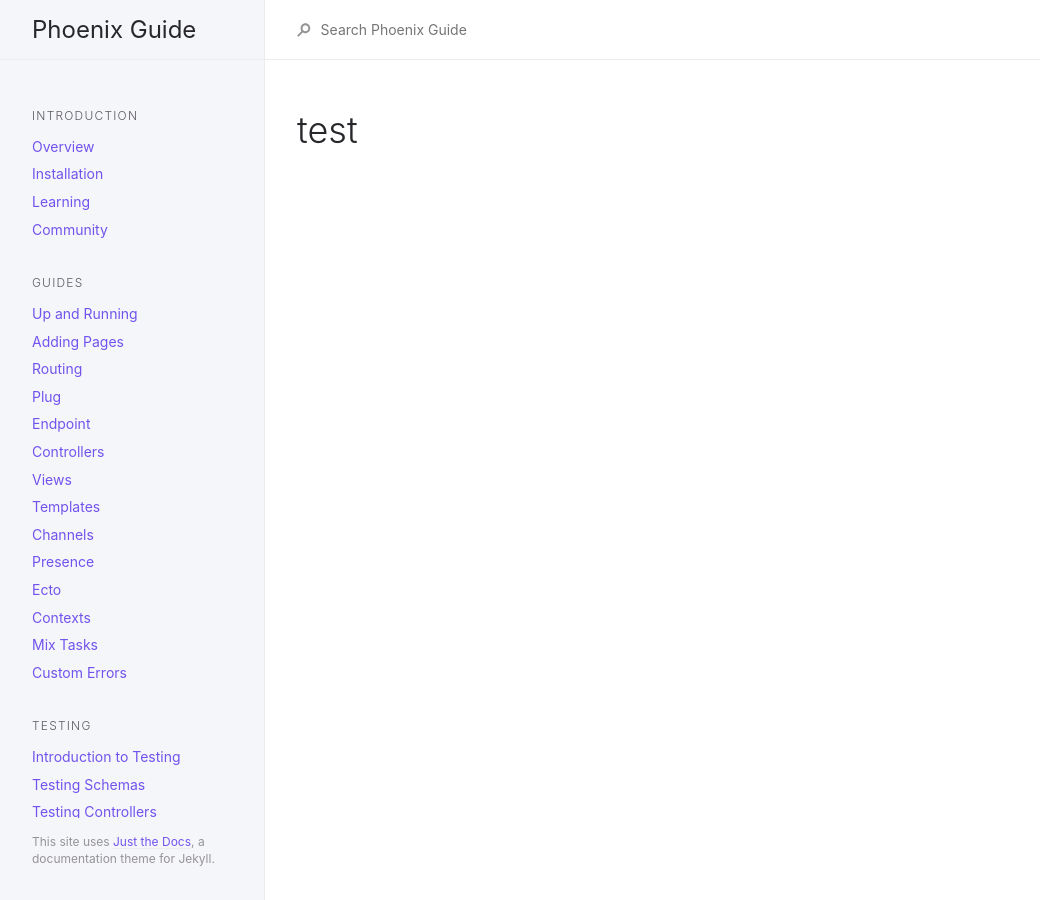
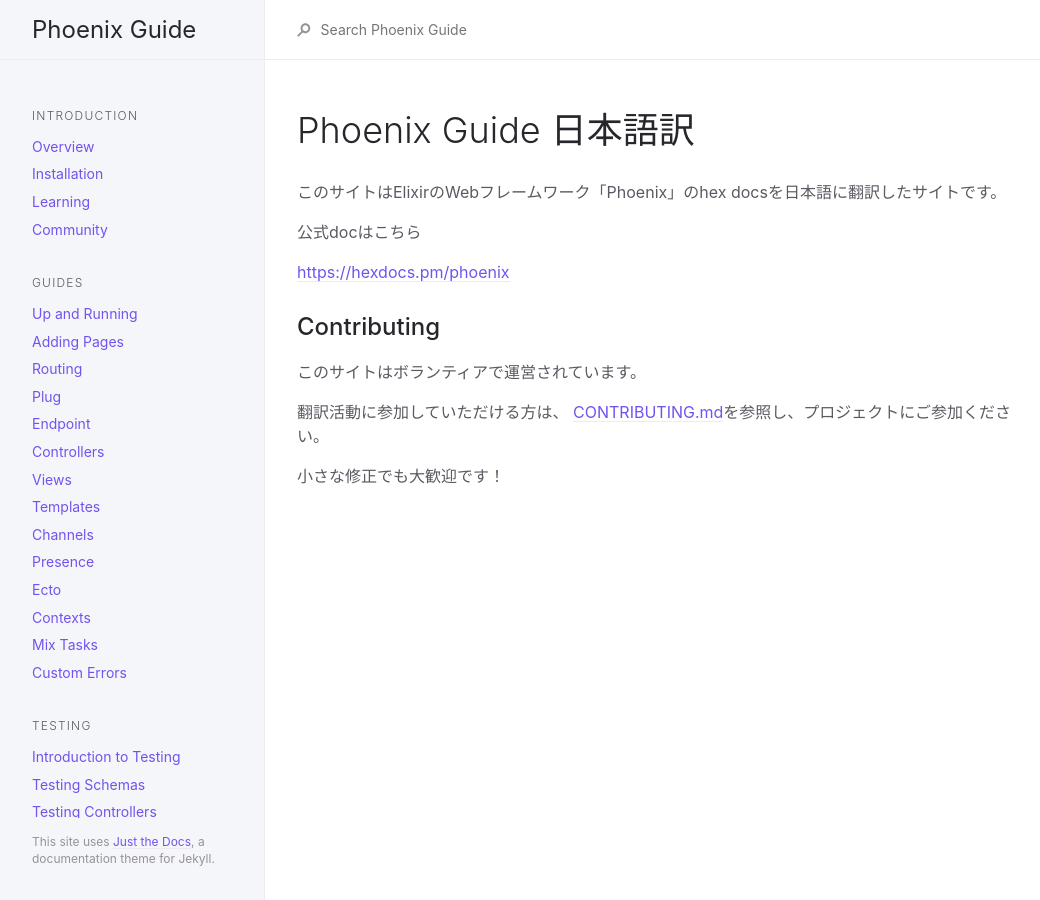
Before and after one commit to fukuoka-ex/phoenix-guide-ja, a Jekyll site: the page built from index.md, in a window 1280 px wide. Shown: the whole page, without its empty margins (107-1147 px from the left). Built offline with Jekyll 4.4.1, drawn with Linux system fonts in a browser that asks for light colours.

Commit message:
update index

```diff
--- a/index.md
+++ b/index.md
@@ -2,8 +2,22 @@
 layout: default
 title: Home
 nav_order: 1
-description: "test"
+description: "Phoenix Guide"
 permalink: /
 ---
 
-# test
+# Phoenix Guide 日本語訳
+
+このサイトはElixirのWebフレームワーク「Phoenix」のhex docsを日本語に翻訳したサイトです。
+
+公式docはこちら
+
+[https://hexdocs.pm/phoenix](https://hexdocs.pm/phoenix/)
+
+## Contributing
+
+このサイトはボランティアで運営されています。
+
+翻訳活動に参加していただける方は、 [CONTRIBUTING.md](https://github.com/koga1020/phoenix-guide-ja/blob/master/CONTRIBUTING.md)を参照し、プロジェクトにご参加ください。
+
+小さな修正でも大歓迎です！
```
Also changed, not shown: CONTRIBUTING.md (added, +19 -0 lines).
